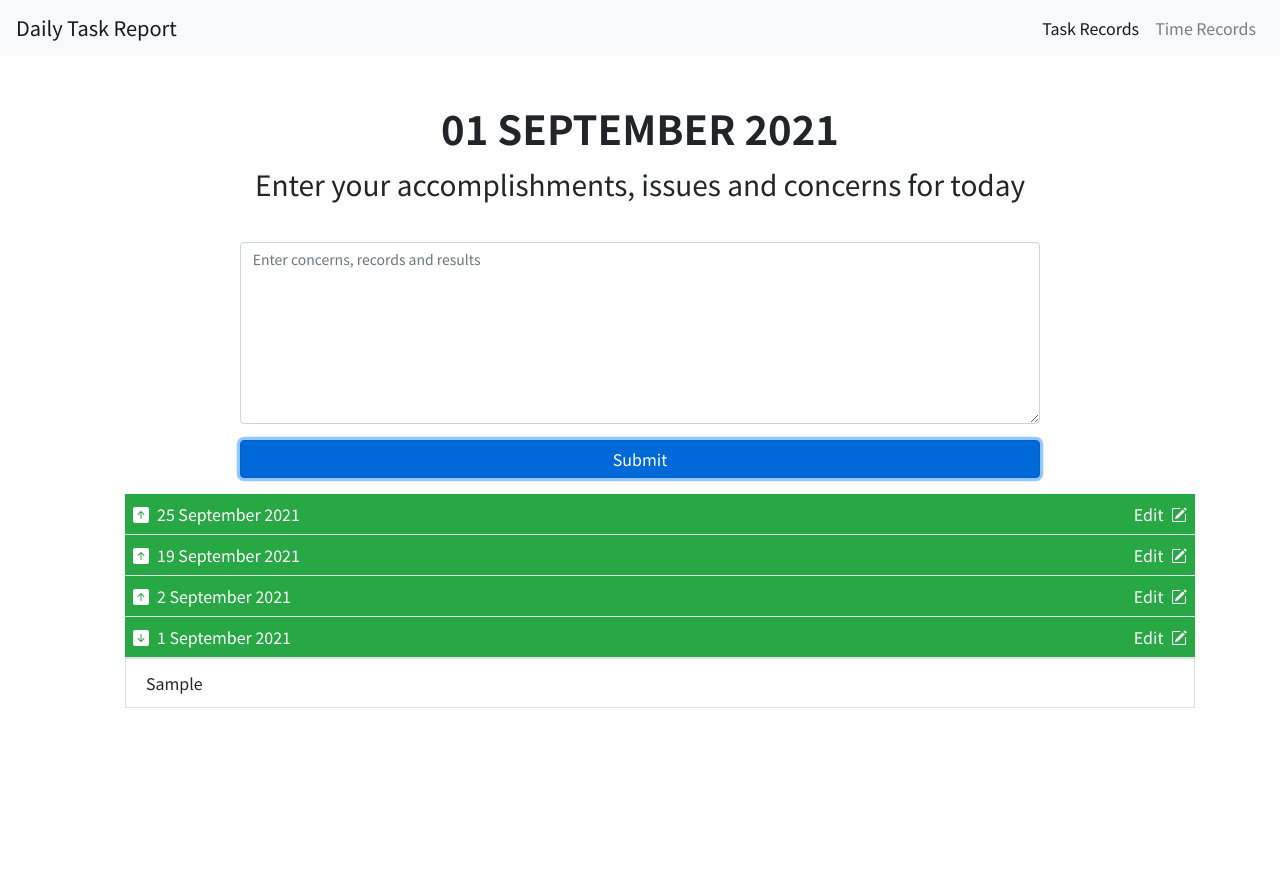
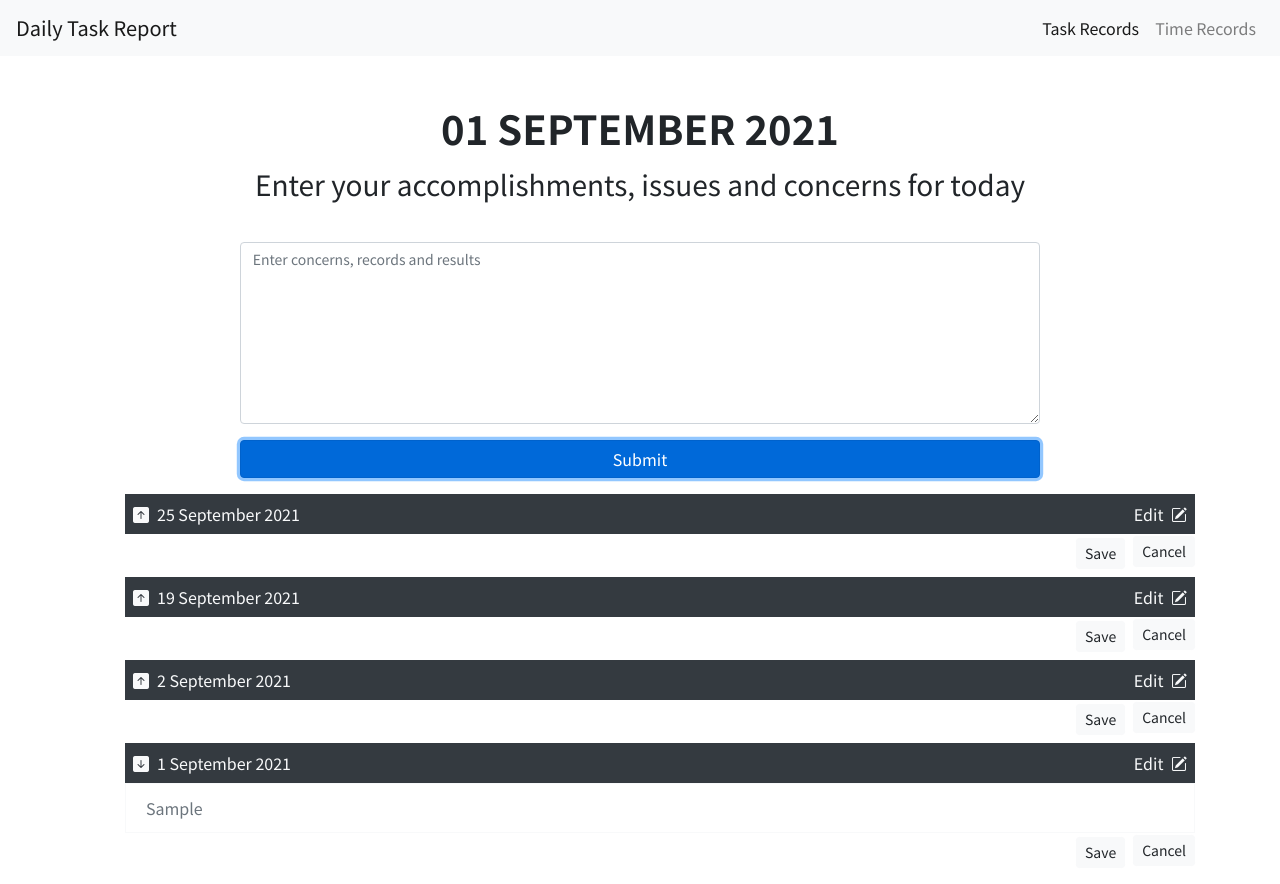
Before and after one commit to TransistorSmoke/daily-task-report, an Angular app: page / in a window 1280 px wide. Both pictures are taken after typing "Sample" into the empty fields and a click on the button "Submit". Before the commit the page ends 800 px from the top, so only its background shows below. Built offline with nearby package versions, Linux system fonts and the light colour scheme.

Commit message:
Added save/cancel buttons, no functionality yet

```diff
--- a/src/app/app.component.html
+++ b/src/app/app.component.html
@@ -1,5 +1,2 @@
 <navigation></navigation>
-<!-- <app-records-group></app-records-group> -->
-
-
 <app-records-group [arrayEntries]="newEntries"></app-records-group>
--- a/src/app/records/entry/entry.component.html
+++ b/src/app/records/entry/entry.component.html
@@ -1,23 +1,36 @@
-<div class="d-flex p-2 bg-success text-white border-bottom" >
+<div class="d-flex p-2 bg-dark text-light">
     <i
         class="entry-icon bi bi-arrow-{{isShown ? 'down' : 'up'}}-square-fill mr-2"
         title="Toggle entry"
         (click)="toggleEntryDisplay()">
     </i>
     <span class="entry-date-width">{{ singleRecordEntry.entryDate | date: 'd MMMM YYYY'}} </span>
-    <span class="edit-entry" (click)="editEntry()" #clickToEdit>Edit
-        <i
-            class="entry-icon bi bi-pencil-square ml-1"
-            title="Edit entry record">
-        </i>
+    <span
+        class="edit-entry"
+        (click)="editEntry()"
+        [ngClass]="{disabled: singleRecordEntry.entryText.length === 0}"
+        #clickToEdit>Edit
+            <i
+                class="entry-icon bi bi-pencil-square ml-1"
+                title="Edit entry record">
+            </i>
     </span>
+</div>
+
+<div class="">
+    <article
+        class="list-group-item h-0 border border-light text-secondary"
+        contenteditable="false"
+        [ngClass]="{hide: !singleRecordEntry.isEntryShown}"
+        #entryElement>{{singleRecordEntry.entryText}}
+    </article>
+
+    <div class="text-right mb-2">
+        <span>
+            <button type="button" class="btn btn-light btn-sm mx-2 mt-1">Save</button>
+            <button type="button" class="btn btn-light btn-sm">Cancel</button>
+        </span>
+    </div>
+
 
 </div>
-
-<div class="bg-light">
-    <article
-        class="list-group-item h-0"
-        contenteditable="false"
-        [ngClass]="{hide: !singleRecordEntry.isEntryShown}"
-        #entryElement>{{singleRecordEntry.entryText}}</article>
-</div>
--- a/src/app/records/entry/entry.component.scss
+++ b/src/app/records/entry/entry.component.scss
@@ -4,6 +4,10 @@
 
 .edit-entry {
     cursor: pointer;
+}
+
+.disabled {
+    color:#ffffff49
 }
 
 article  {
@@ -13,9 +17,5 @@ article  {
         display: none;
     }
 
+
 }
-
-
-
- .bordered {
-    border: 1px dashed black; background-color: #eee; }
--- a/src/app/records/records-group/records-group.component.html
+++ b/src/app/records/records-group/records-group.component.html
@@ -4,10 +4,9 @@
 	</app-form>
 
 	<ul class="records-entries-list">
-		<li *ngFor="let entry of arrayEntries; let entryIndex = index" >
+		<li class="entry-list-item" *ngFor="let entry of arrayEntries; let entryIndex = index" >
 			<app-entry
 				[singleRecordEntry]="entry"
-
 				[isShown]="entry.isEntryShown">
 			</app-entry>
 		</li>
--- a/src/app/records/records-group/records-group.component.scss
+++ b/src/app/records/records-group/records-group.component.scss
@@ -1,3 +1,10 @@
 .records-entries-list {
     list-style-type: none;
+
+    .entry-list-item {
+        margin-bottom: 1.5px;
+
+
+    }
+
 }
```
